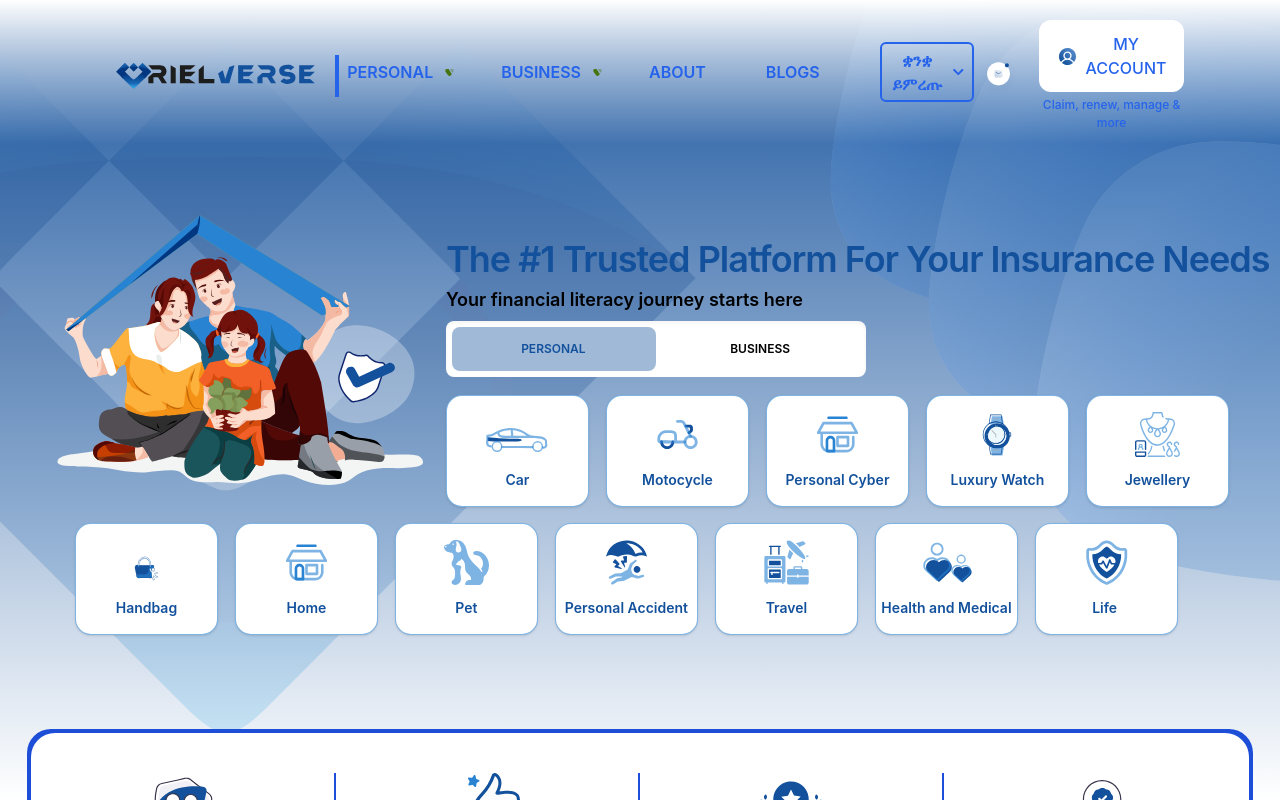
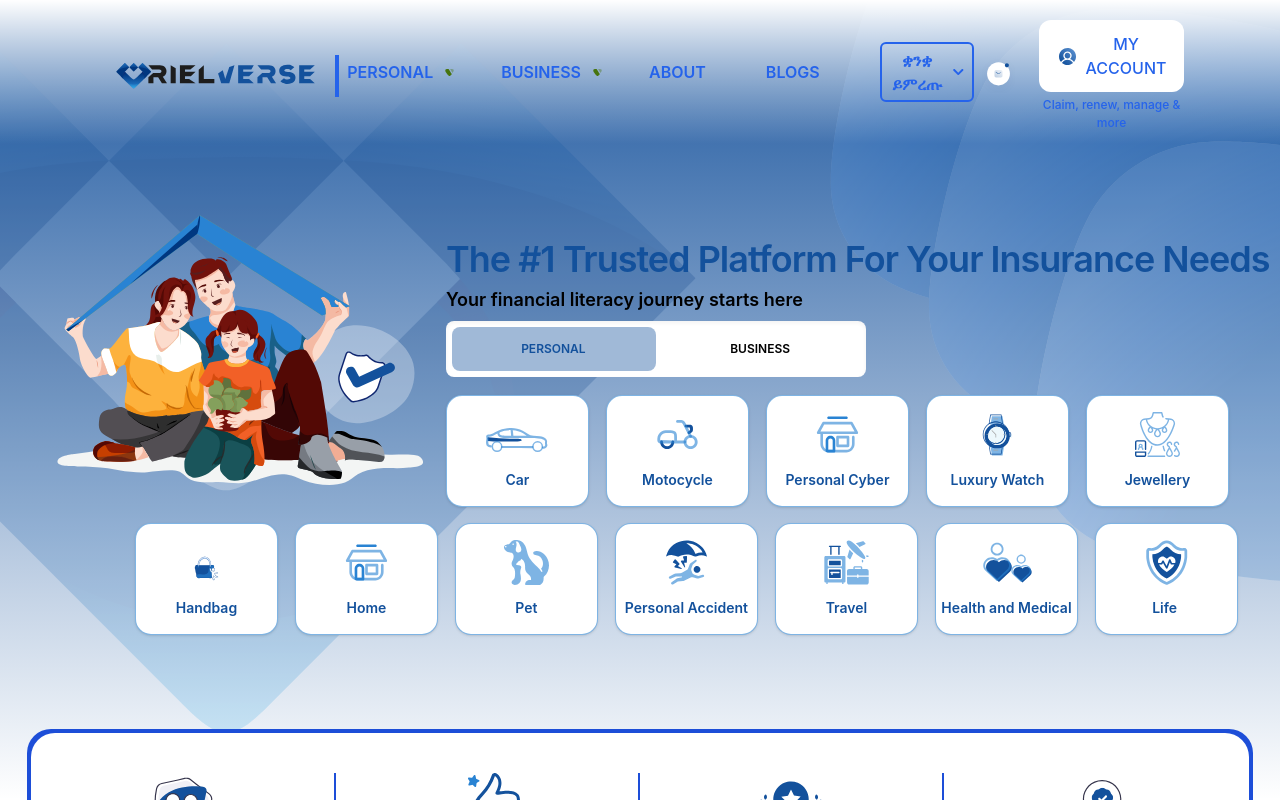
Before and after one commit to TiRFHiWOT/front-ending, a React (Vite) app: page / in a window 1280 px wide. Shown: the top 800 px of the page. Built offline with nearby package versions, Linux system fonts and the light colour scheme; a web font is replaced by a local one.

Commit message:
another commit

```diff
--- a/src/component/Home/bottomRow.tsx
+++ b/src/component/Home/bottomRow.tsx
@@ -7,7 +7,7 @@ const BottomRow = ({ CATEGORIES, width, handleClick }) => {
       <div>
         <div
           className={
-            "w-full h-auto md:pl-[85px] lg:pl-[75px] pr-24 mt-2 flex flex-row justify-start flex-wrap gap-x-10"
+            "w-full h-auto md:pl-[85px] lg:pl-[135px] mt-2 flex flex-row flex-wrap gap-x-10"
           }
         >
           {(width > 575
```
